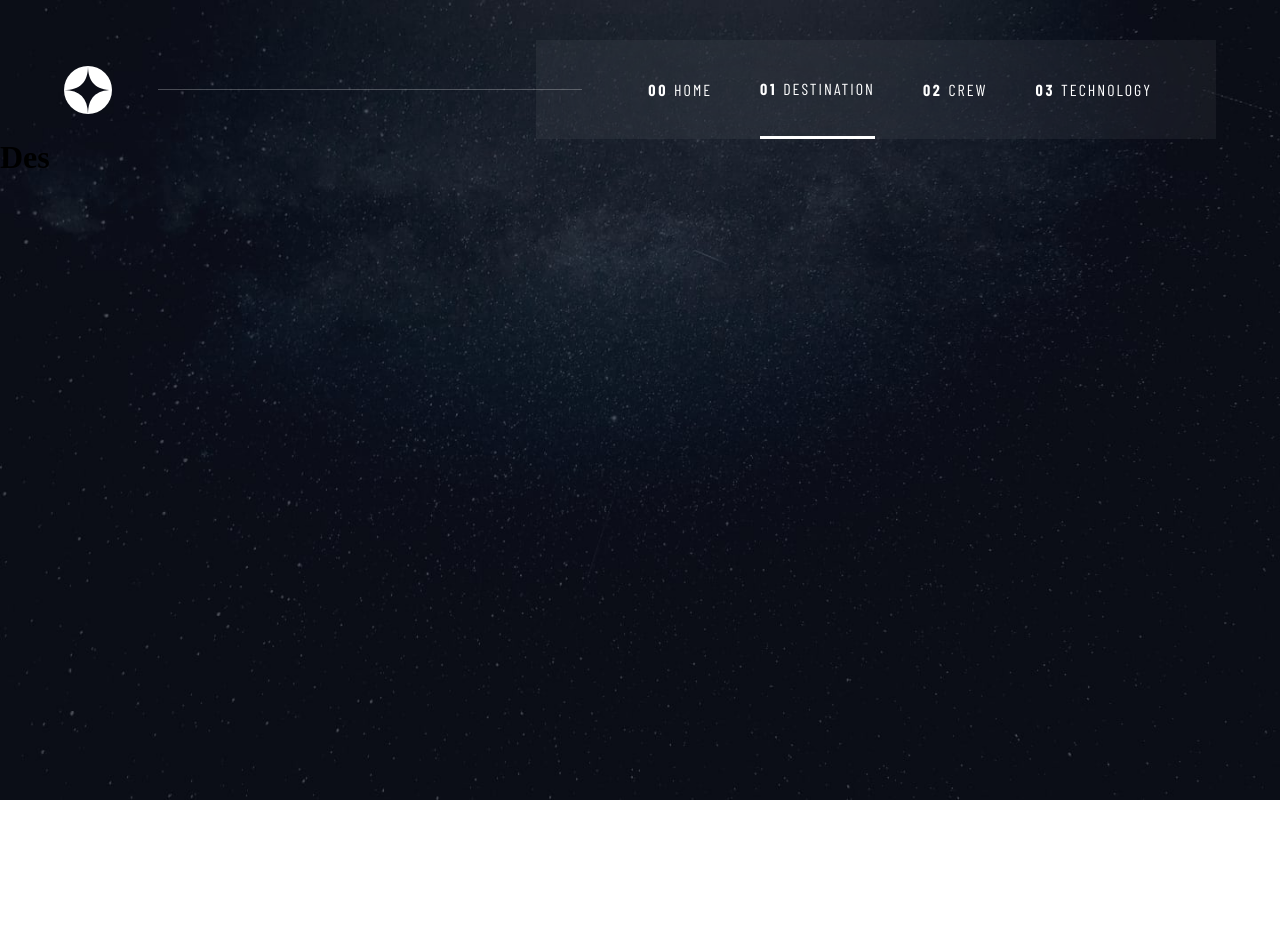
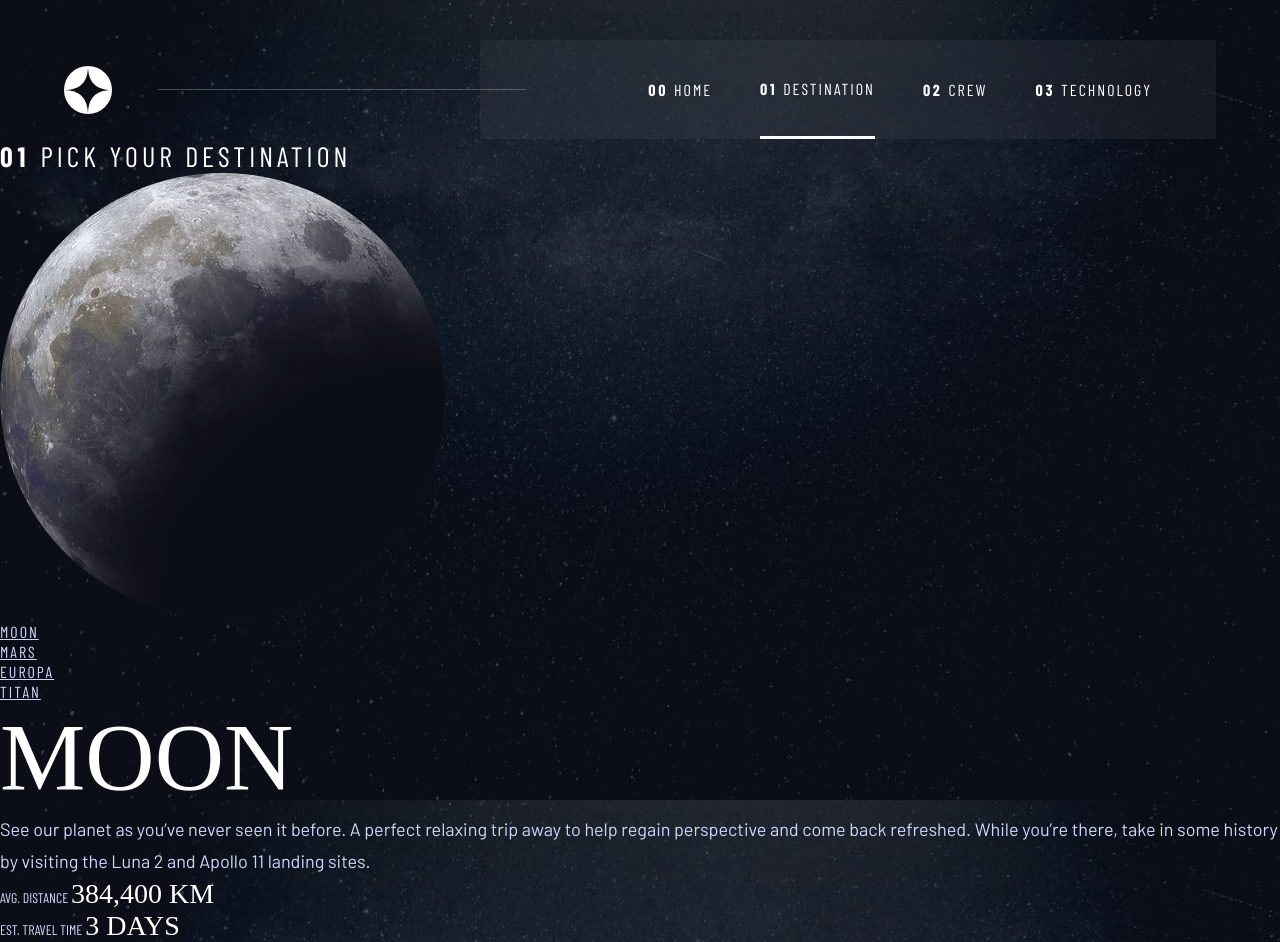
Before and after one commit to Orange-codee/space-tourism-website, a Vue app: page /destination in a window 1280 px wide. Before the commit the page ends 800 px from the top, so only its background shows below. Built offline with nearby package versions, Linux system fonts and the light colour scheme; a web font is replaced by a local one.

Commit message:
destination initial

```diff
--- a/src/App.vue
+++ b/src/App.vue
@@ -8,7 +8,7 @@ import NavBar from './components/NavBar.vue';
     <NavBar></NavBar>
   </header>
 
-  <RouterView :key="$route.fullPath" />
+  <RouterView />
 </template>
 
 <style></style>
--- a/src/assets/main.css
+++ b/src/assets/main.css
@@ -11,6 +11,7 @@
 .text-preset-2 {
   font-family: 'Bellefair';
   font-size: 96px;
+  font-weight: normal;
 }
 .text-preset-3 {
   font-family: 'Bellefair';
@@ -24,14 +25,17 @@
   font-family: 'Barlow Condensed';
   font-size: 28px;
   letter-spacing: 4px;
+  font-weight: normal;
 }
 .text-preset-6 {
   font-family: 'Bellefair';
   font-size: 28px;
+  font-weight: normal;
 }
 .text-preset-7 {
   font-family: 'Barlow Condensed';
   font-size: 14px;
+  font-weight: normal;
 }
 .text-preset-8 {
   font-family: 'Barlow Condensed';
--- a/src/components/NavBar.vue
+++ b/src/components/NavBar.vue
@@ -50,8 +50,7 @@ nav {
       background-color: rgba(255, 255, 255, 0.25);
     }
     div.links {
-      // flex: 1 0 auto;
-      flex-shrink: 0;
+      flex: 1 0 736px;
       display: flex;
       flex-direction: row;
       justify-content: flex-end;
@@ -92,10 +91,9 @@ a.active {
         display: none;
       }
       div.links {
-        // flex-shrink: 1;
-        // color: red;
-        border: 1px solid yellow;
-        // padding-right: 40px;
+        flex: 1 1 640px;
+        // border: 1px solid yellow;
+        padding-right: 40px;
       }
     }
   }
--- a/src/views/DestinationView.vue
+++ b/src/views/DestinationView.vue
@@ -1,15 +1,81 @@
 <template>
-  <div>
-    <h1>Des</h1>
-  </div>
+  <section>
+    <h2 class="text-preset-5 white">
+      <span style="letter-spacing: 4.72px" class="bold">01 </span>PICK YOUR DESTINATION
+    </h2>
+    <template v-for="(article, key) in articleContent" :key="key"
+      ><article v-if="currentContent === article.name">
+        <img :src="imageSrc" :alt="article.name" />
+        <div class="nav-tabs" v-for="(tab, key) in navTabs" :key="key">
+          <a class="text-preset-8 blue-300" href="#" @click.prevent="changeContent(tab)">{{
+            tab
+          }}</a>
+        </div>
+        <h1 class="text-preset-2 white">{{ article.name }}</h1>
+        <p class="text-preset-9 blue-300">
+          {{ article.description }}
+        </p>
+        <h3 class="text-preset-7 blue-300">
+          AVG. DISTANCE <span class="text-preset-6 white">{{ article.distance }}</span>
+        </h3>
+
+        <h3 class="text-preset-7 blue-300">
+          EST. TRAVEL TIME <span class="text-preset-6 white">{{ article.time }}</span>
+        </h3>
+      </article></template
+    >
+  </section>
 </template>
 
 <script setup>
-import { onMounted, onBeforeUnmount } from 'vue';
+import { onMounted, onBeforeUnmount, ref, computed } from 'vue';
 
 // 背景圖片
 onMounted(() => document.querySelector('body').classList.add('des-desktop-bg'));
 onBeforeUnmount(() => document.querySelector('body').classList.remove('des-desktop-bg'));
+
+// 切換頁籤
+const navTabs = ref(['MOON', 'MARS', 'EUROPA', 'TITAN']);
+const currentContent = ref('MOON');
+const changeContent = (tab) => (currentContent.value = tab);
+
+const articleContent = ref([
+  {
+    name: 'MOON',
+    description:
+      'See our planet as you’ve never seen it before. A perfect relaxing trip away to help regain perspective and come back refreshed. While you’re there, take in some history by visiting the Luna 2 and Apollo 11 landing sites.',
+    distance: '384,400 KM',
+    time: '3 DAYS',
+  },
+  {
+    name: 'MARS',
+    description:
+      'Don’t forget to pack your hiking boots. You’ll need them to tackle Olympus Mons, the tallest planetary mountain in our solar system. It’s two and a half times the size of Everest!',
+    distance: '225 MIL. KM',
+    time: '9 MONTHS',
+  },
+  {
+    name: 'EUROPA',
+    description:
+      'The smallest of the four Galilean moons orbiting Jupiter, Europa is a winter lover’s dream. With an icy surface, it’s perfect for a bit of ice skating, curling, hockey, or simple relaxation in your snug wintery cabin.',
+    distance: '628 MIL. KM',
+    time: '3 YEARS',
+  },
+  {
+    name: 'TITAN',
+    description:
+      'The only moon known to have a dense atmosphere other than Earth, Titan is a home away from home (just a few hundred degrees colder!). As a bonus, you get striking views of the Rings of Saturn.',
+    distance: '1.6 BIL. KM',
+    time: '7 YEARS',
+  },
+]);
+// 圖片路徑
+const imageSrc = computed(() => {
+  return new URL(
+    `../assets/destination/image-${currentContent.value.toLowerCase()}.png`,
+    import.meta.url,
+  ).href;
+});
 </script>
 
 <style></style>
--- a/src/views/HomeView.vue
+++ b/src/views/HomeView.vue
@@ -50,7 +50,7 @@ main {
       display: flex;
       flex-direction: column;
       max-width: 540px;
-      border: 1px solid blue;
+      // border: 1px solid blue;
     }
     button.explore {
       height: 272px;
```
Also changed, not shown: 1 other file (tests, documents, lock files or other folders).
